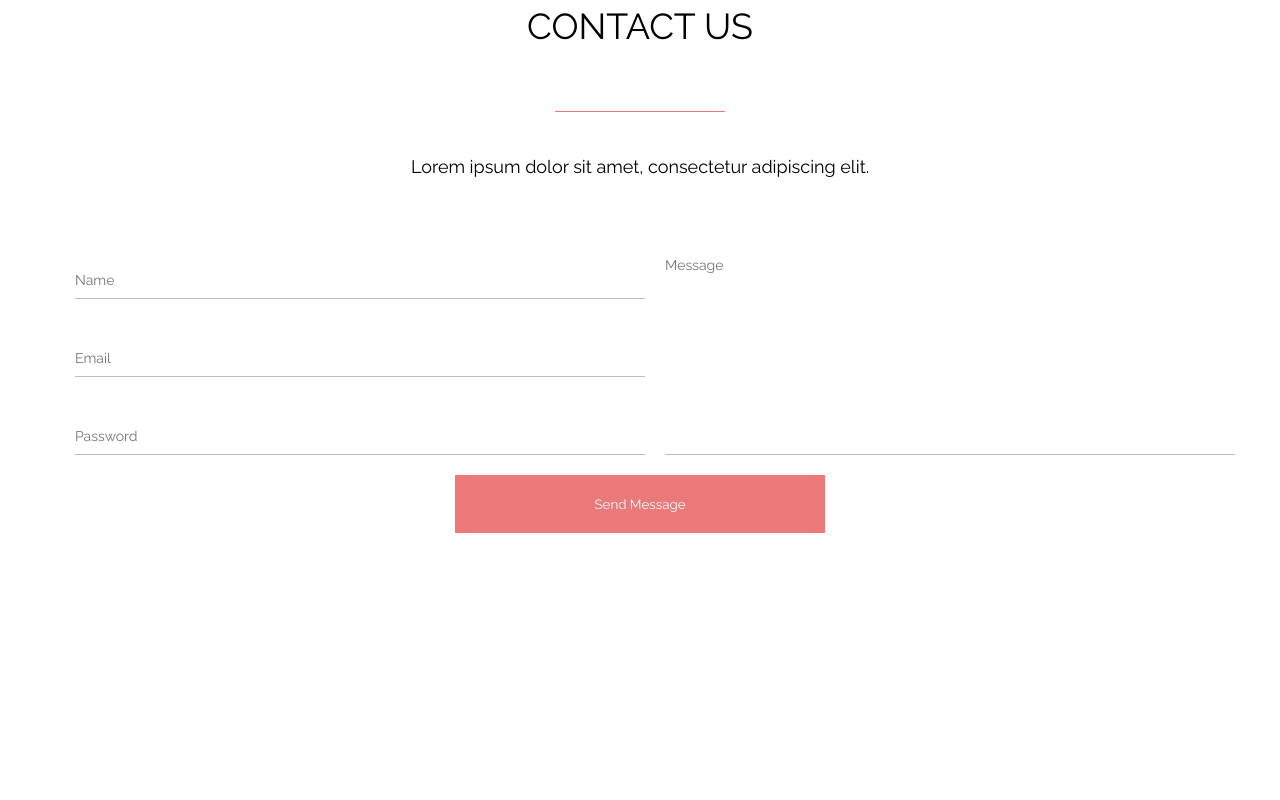
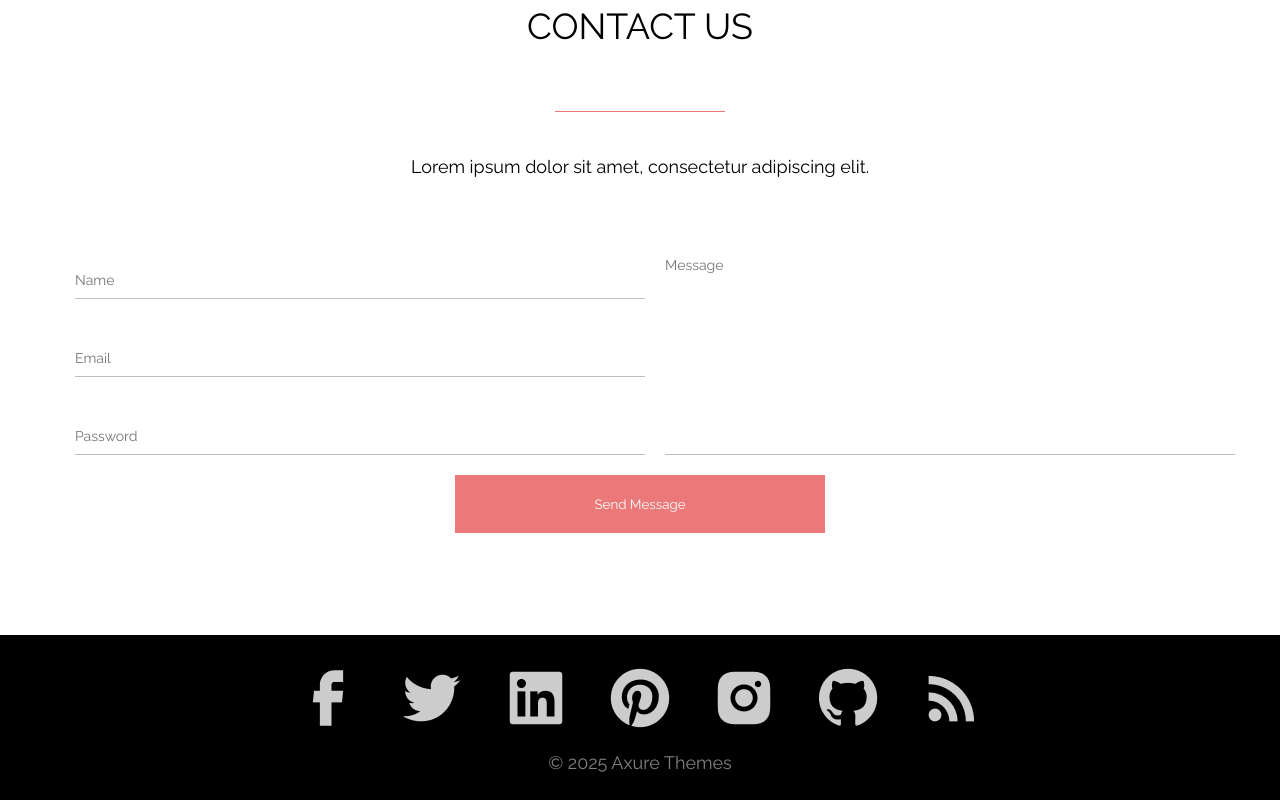
Before and after one commit to msweird/second, a plain HTML site: page index.html in a window 1280 px wide. Shown: the part 4798-5598 px from the top of the page. Before the commit the page ends 5433 px from the top, so only its background shows below. Drawn offline with Linux system fonts and the light colour scheme.

Commit message:
finished footer

```diff
--- a/index.html
+++ b/index.html
@@ -293,6 +293,20 @@
   </main>
   </div>
   </div>
+  <footer>
+    <div class="footer_content">
+    <div class="footer_icons" class="footer_button">
+        <a href="#" class="footer_icon"><img src="img/facebook_icon.png" alt="Facebook"></a>
+        <a href="#" class="footer_icon"><img src="img/twitter_icon.png" alt="Twitter"></a>
+        <a href="#" class="footer_icon"><img src="img/linkedin_icon.png" alt="Linkedin"></a>
+        <a href="#" class="footer_icon"><img src="img/pinterest_icon.png" alt="Pinterest"></a>
+        <a href="#" class="footer_icon"><img src="img/instagram_icon.png" alt="Instagram"></a>
+        <a href="#" class="footer_icon"><img src="img/github_icon.png" alt="GitHub"></a>
+        <a href="#" class="footer_icon"><img src="img/rss_icon.png" alt="RSS"></a>
+      </div>
+      <h5 class="footer_text">© 2025 Axure Themes</h5>
+    </div>
+</footer>
 </body>
 
 </html>
--- /dev/null
+++ b/styles/footer.css
@@ -0,0 +1,15 @@
+footer{
+    background: rgba(0, 0, 0, 1);
+    width: 1510px;
+    height: 165px;
+}
+
+.footer_icons{
+    display: flex;
+    flex-direction: row;
+}
+
+.footer_icon{
+    width: 55px;
+    height: 55px;
+}
--- a/styles/pricing.css
+++ b/styles/pricing.css
@@ -667,3 +667,31 @@ li {
 .contact_form_button:hover{
     background: rgba(171, 73, 73, 1);
 }
+
+footer{
+    background: rgba(0, 0, 0, 1);
+    width: 100%;
+    height: 165px;
+    display: flex;
+    flex-direction: column;
+    justify-content: center;
+    align-items: center;
+}
+
+.footer_icon{
+    width: 55px;
+    height: 55px;
+    margin: 15px;
+    color: rgba(204, 204, 204, 1);
+
+}
+
+.footer_text{
+    font-family: "Raleway" sans-serif;
+    font-weight: 400;
+    font-size: 18px;
+    color: rgba(255, 255, 255, 0.5);
+    display: flex;
+    justify-content: center;
+    margin-top: 15px;
+}
```
Also changed, not shown: contactus.html (deleted, +0 -37 lines), footer.html (added, +25 -0 lines), styles/contactus.css (deleted, +0 -59 lines).
